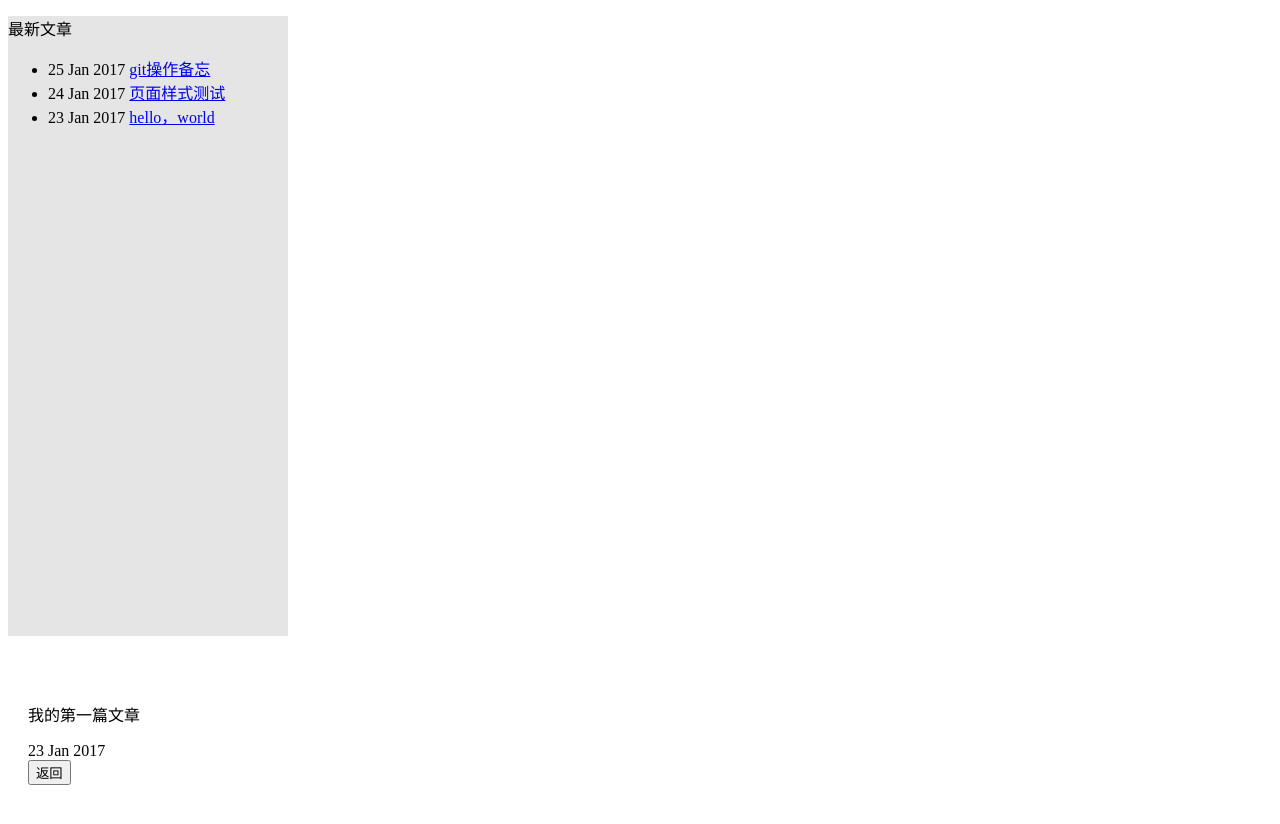
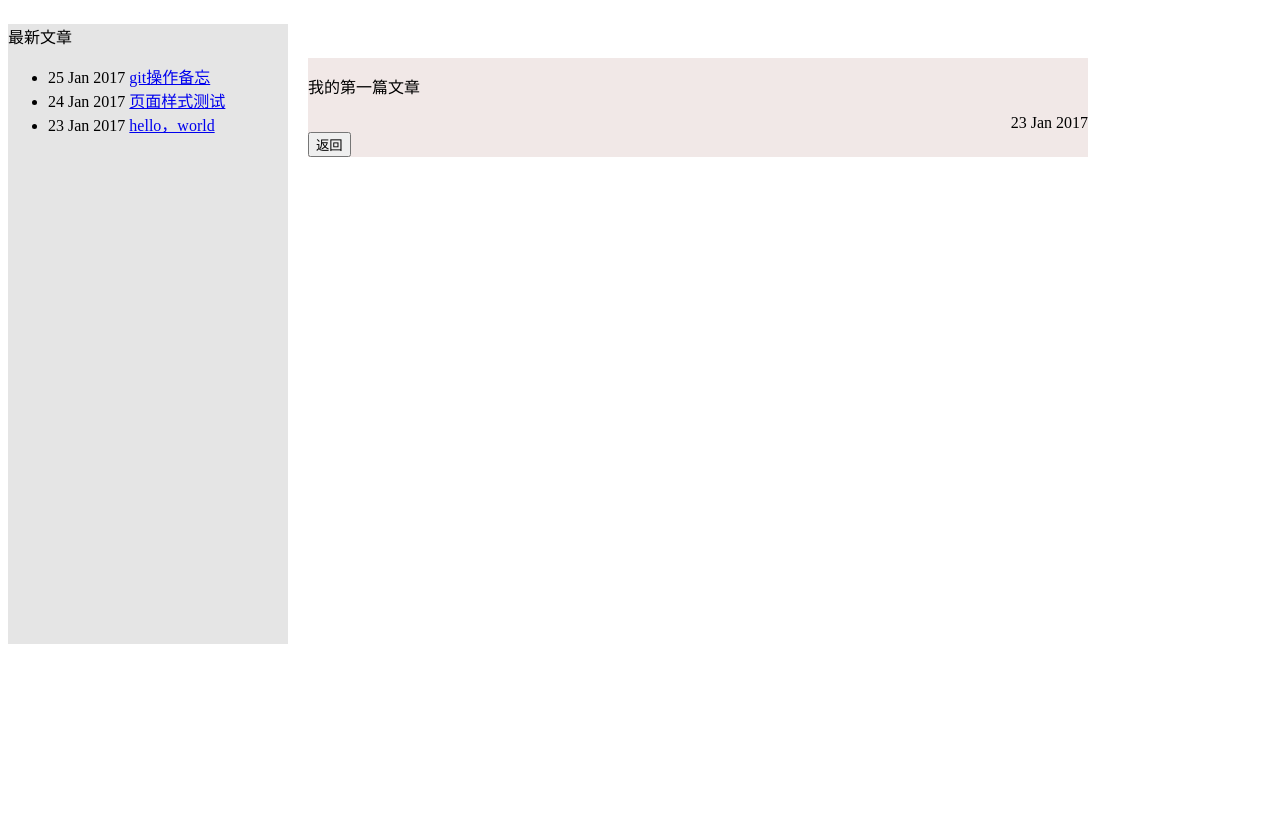
Before and after one commit to wangjianjie606/dono, a Jekyll site: the page built from _posts/2017-01-23-hello-world.html, in a window 1280 px wide. Shown: the top 824 px of the page. Built offline with Jekyll 4.4.1, drawn with Linux system fonts in a browser that asks for light colours.

Commit message:
style test

```diff
--- a/_layouts/default.html
+++ b/_layouts/default.html
@@ -12,8 +12,8 @@
     <div id="mainDiv">
 
       {{ content }}
-      <div style="align:right">{{ page.date | date_to_string }}</div>
-	  <button id="btn">返回</button>
+      <div style="text-align:right">{{ page.date | date_to_string }}</div>
+	  <button id="btn" >返回</button>
     </div>
   </body>
   <script type="text/javascript">
--- a/assets/css/main.css
+++ b/assets/css/main.css
@@ -4,6 +4,7 @@
   margin-left:20px;
   margin-top:50px;
   width:780px;
+  background:rgba(123,32,22,0.1);
 }
 
 #leftDiv #sidebar{
@@ -11,3 +12,7 @@
   height:620px;
   background:rgba(0,0,0,0.1);
 }
+
+#leftDiv{
+  float:left;
+}
```
